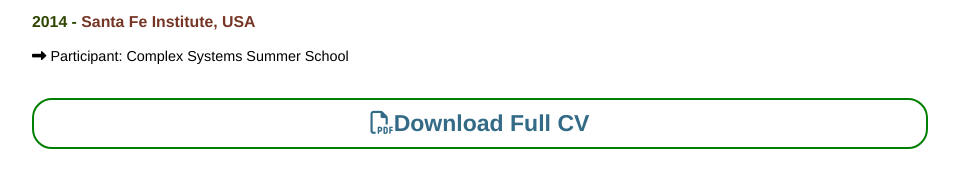
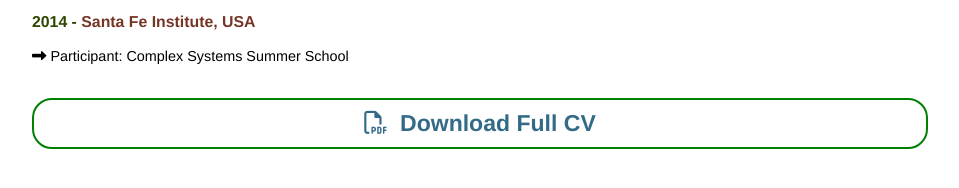
Before and after one commit to nscholtes/nscholtes.github.io, a Jekyll site: the page built from about.html, in a window 1280 px wide. Shown: the part 647-835 px from the top of the page, without its empty margins (160-1119 px from the left). Built offline with Jekyll 4.4.1, drawn with Linux system fonts in a browser that asks for light colours; nearby versions of some CDN libraries.

Commit message:
Update about.html

```diff
--- a/about.html
+++ b/about.html
@@ -28,11 +28,12 @@
 DG Macroprudential Policy and Financial Stability, Financial Regulation Division</p>
 	<h4>2015/2016 - National Bank of Belgium</h4>
 		<p> <i class="fa fa-long-arrow-right" aria-hidden="true"></i>
-Joint research project on <a href="https://www.nbb.be/en/publications-and-research/research-cooperation			/conference/international-conference-2016-transmission"><i>The transmission mechanism of new and traditional instruments 		of monetary and macroprudential policy </i></a></p>
+Joint research project on <a href="https://www.nbb.be/en/publications-and-research/research-cooperation/conference/international-conference-2016-transmission"><i>The transmission mechanism of new and traditional instruments 		of monetary and macroprudential policy </i></a></p>
 	<h4>2014 - <a href="https://santafe.edu/">Santa Fe Institute, USA</a></h4>
 		<p> <i class="fa fa-long-arrow-right" aria-hidden="true"></i>
 Participant: Complex Systems Summer School</p><br>
 
  <div class="boxed">
-<h2 align="left"><i class="fa fa-file-pdf-o"></i>Download Full CV</h2>
+<h2 align="left"><i class="fa fa-file-pdf-o"></i>&nbsp Download Full CV</h2>
 </div>
+<br><br><br>
```
